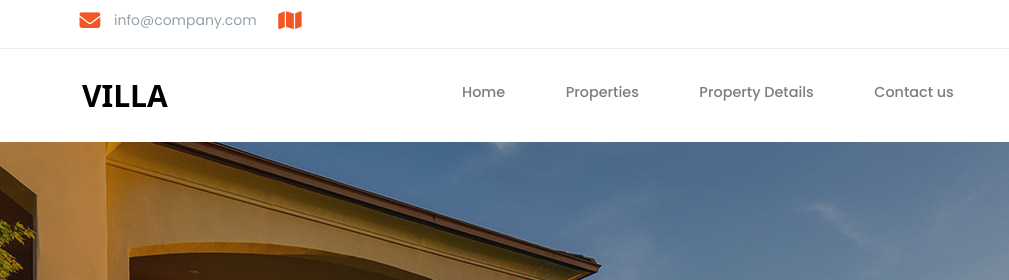
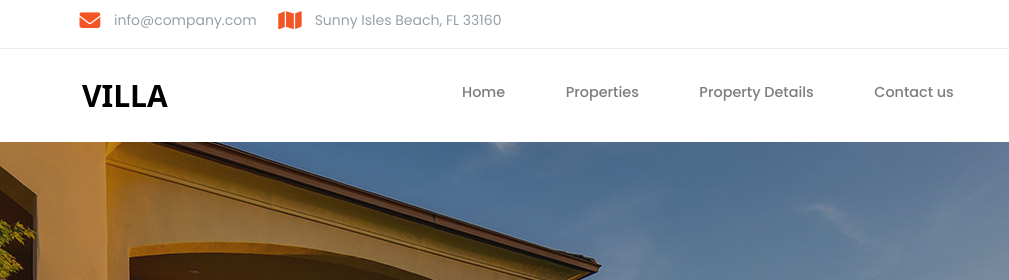
Before and after one commit to PheelzOfficial/villa-agency, a plain HTML site: page index.html in a window 1280 px wide. Shown: the top 280 px of the page, 0-1009 px from the left. Drawn offline with nearby package versions, Linux system fonts and the light colour scheme.

Commit message:
new commit

```diff
--- a/index.html
+++ b/index.html
@@ -51,7 +51,7 @@
                                     <div class="fa-solid fa-map"></div>
                                 </div>
                                 <div class="address subheading-text">
-
+                                    Sunny Isles Beach, FL 33160
                                 </div>
                             </div>
                         </div>
```
